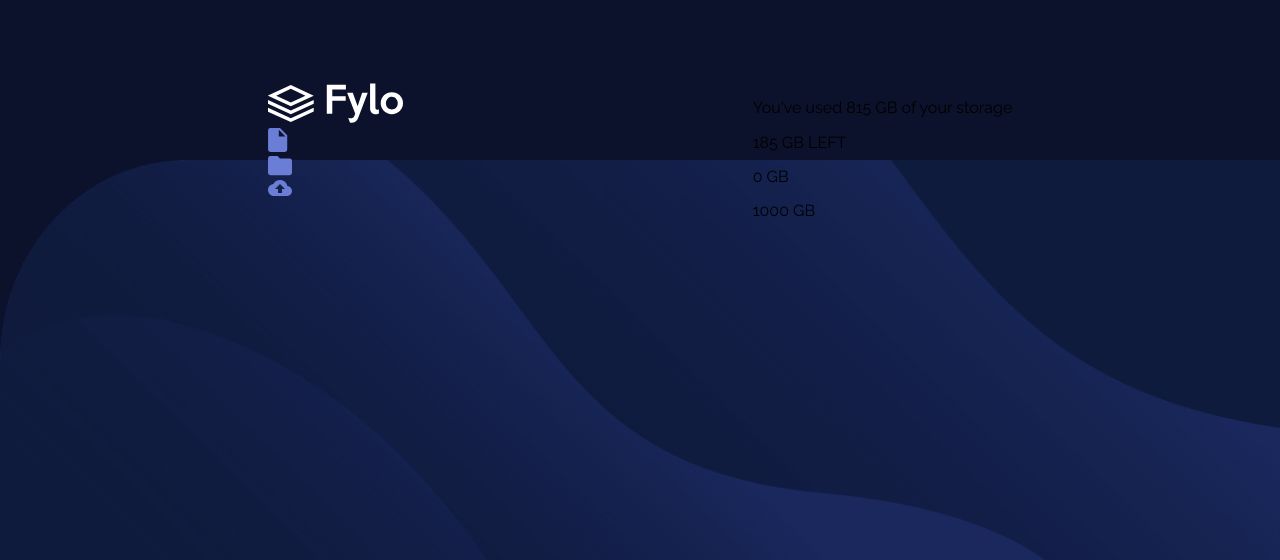
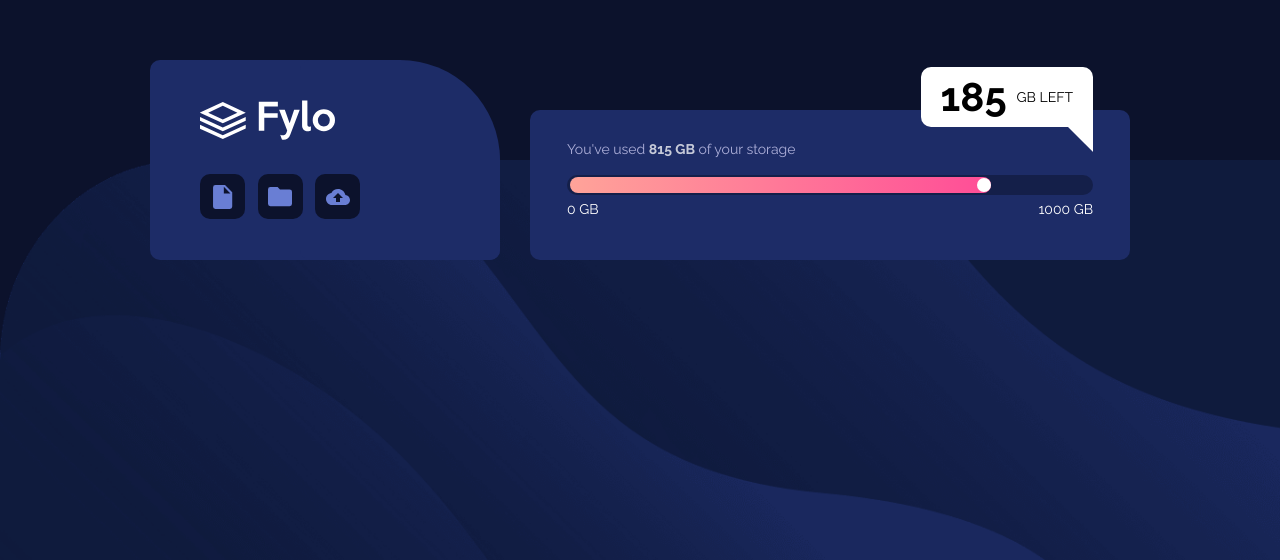
Before and after one commit to wella4life/Challenge_2_Medium, a plain HTML site: page index.html in a window 1280 px wide. Shown: the part 240-800 px from the top of the page. Drawn offline with Linux system fonts and the light colour scheme.

Commit message:
Finished Desktop version
.Finished master.css for desktop

```diff
--- a/css/master.css
+++ b/css/master.css
@@ -40,7 +40,7 @@ body::after {
   height: 50%;
   width: 100%;
   bottom: 0;
-  z-index: -1;
+  z-index: -2;
 }
 a {
   text-decoration: none;
@@ -56,6 +56,148 @@ ul {
   margin-left: auto;
   margin-right: auto;
   display: flex;
-  gap:350px;
+  gap: 30px;
+}
+.left {
+  background-color: var(--Dark-Blue);
+  height: 200px;
+  width: 350px;
+  position: relative;
+  z-index: -1;
+  border-radius: 10px;
+  border-top-right-radius: 50%;
+}
+.left::after {
+  content: "";
+  position: absolute;
+  top: 0;
+  right: 0;
+  height: 200px;
+  width: 200px;
+  border-radius: 10px;
+  border-top-right-radius: 50%;
+  background-color: var(--Dark-Blue);
+  z-index: -1;
+}
+.left .box {
+  margin-left: 50px;
+  margin-top: 40px;
+}
+.left .box .left-bottom {
+  display: flex;
+  justify-content: space-between;
+  width: 160px;
+  margin-top: 30px;
+  align-items: center;
+}
+.left .icon {
+  background-color: var(--Very-Dark-Blue);
+  width: 45px;
+  height: 45px;
+  display: flex;
+  align-items: center;
+  justify-content: center;
+  border-radius: 10px;
+}
+.right {
+  background-color: var(--Dark-Blue);
+  height: 150px;
+  width: 600px;
+  align-self: flex-end;
+  border-radius: 10px;
+}
+.right .box {
+  margin: 37px;
+  display: grid;
+  grid-template-rows: 25px 25px 25px;
+  align-items: center;
+}
+.right .right-top {
+  display: flex;
+  justify-content: space-between;
+  position: relative;
+  margin-bottom: 20px;
+}
+.right .right-top p {
+  color: black;
+}
+.right .right-top > p {
+  color: var(--Pale-Blue);
+  opacity: 75%;
+}
+.right .right-top span {
+  font-weight: 700;
+  color: white;
+}
+.right .right-top .top-right {
+  background-color: white;
+  position: absolute;
+  right: 0;
+  top: -60px;
+  height: 60px;
+  display: flex;
+  align-items: center;
+  justify-content: center;
+  border-radius: 10px;
+}
+.right .right-top .top-right::after {
+  content: "";
+  position: absolute;
+  width: 50px;
+  height: 50px;
+  top: 25px;
+  right: -25px;
+  background-color: white;
+  transform: rotate(45deg);
+  clip-path: polygon(100% 100%, 50% 50%, 0% 100%);
+}
+.right .right-top .top-right p {
+  display: flex;
+  align-items: center;
+  margin-left: 20px;
+  margin-right: 20px;
+}
+.right .right-top .top-right span {
+  font-size: 40px;
+  color: black;
+  margin-right: 10px;
+}
+.right .right-middle {
+  height: 20px;
+  background-color: hsl(229, 57%, 11%, 50%);
+  border-radius: 25px;
+  position: relative;
+}
+.right .right-middle::before {
+  content: "";
+  position: absolute;
+  top: 2px;
+  left: 3px;
+  height: 16px;
+  width: 80%;
+  background-image: linear-gradient(
+    to right,
+    hsl(6, 100%, 80%),
+    hsl(335, 100%, 65%)
+  );
+  border-radius: 25px;
+}
+.right .right-middle::after {
+  content: "";
+  position: absolute;
+  top: 3px;
+  height: 14px;
+  width: 14px;
+  left: 78%;
+  background-color: white;
+  border-radius: 50%;
+}
+.right .right-bottom {
+  display: flex;
+  justify-content: space-between;
+}
+p {
+  font-size: var(--Font-Size);
+  color: white;
 }
 /*------------------------------------------------------------------End Code */
--- a/index.html
+++ b/index.html
@@ -27,13 +27,13 @@
             <img src="images/logo.svg" alt="" />
           </div>
           <div class="left-bottom">
-            <div class="document">
+            <div class="icon document">
               <img src="images/icon-document.svg" alt="" />
             </div>
-            <div class="folder">
+            <div class="icon folder">
               <img src="images/icon-folder.svg" alt="" />
             </div>
-            <div class="upload">
+            <div class="icon upload">
               <img src="images/icon-upload.svg" alt="" />
             </div>
           </div>
```
